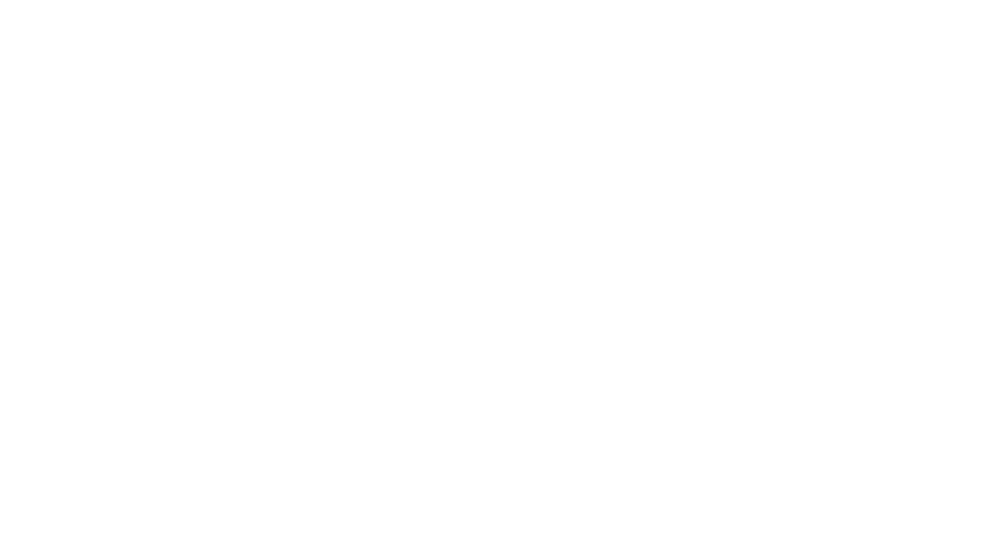
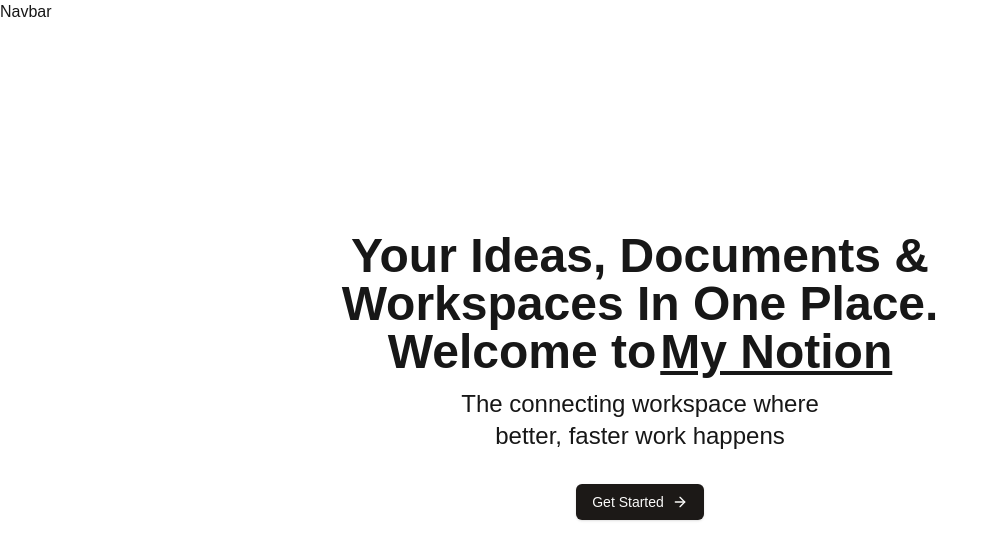
Before and after one commit to peterdinis/My-Notion, a Next.js app: page / in a window 1280 px wide. Shown: the top 560 px of the page, without its empty margins (0-997 px from the left). Built offline with nearby package versions, Linux system fonts and the light colour scheme.

Commit message:
feat: Design landing page

```diff
--- a/app/_components/home/HomeHeader.tsx
+++ b/app/_components/home/HomeHeader.tsx
@@ -1,11 +1,18 @@
 import { FC } from "react";
 
 const HomeHeader: FC = () => {
-    return (
-        <>
-
-        </>
-    )
-}
+  return (
+    <div className="max-w-3xl space-y-3">
+      <h1 className="text-3xl sm:text-4xl md:text-5xl font-bold">
+        Your Ideas, Documents & Workspaces In One Place. Welcome to
+        <span className="underline ml-1">My Notion</span>
+      </h1>
+      <h3 className="text-base sm:text-xl md:text-2xl font-medium">
+        The connecting workspace where
+        <br /> better, faster work happens
+      </h3>
+    </div>
+  );
+};
 
 export default HomeHeader;
--- a/app/_components/home/HomeWrapper.tsx
+++ b/app/_components/home/HomeWrapper.tsx
@@ -1,11 +1,20 @@
 import { FC } from "react";
 import HomeHeader from "./HomeHeader";
+import { Button } from "@/components/ui/button";
+import Link from "next/link";
+import {ArrowRight} from "lucide-react";
 
 const HomeWrapper: FC = () => {
     return (
-        <div className="">
-           <div>
+        <div className="min-h-full flex flex-col dark:bg-[#1f1f1f]">
+           <div className="flex flex-col mt-20 items-center justify-center md:justify-start text-center gap-y-8 flex-1">
                 <HomeHeader />
+                <Button asChild>
+          <Link href="/documents">
+            Get Started
+            <ArrowRight className="w-4 h-4 ml-2" />
+          </Link>
+        </Button>
            </div>
         </div>
     )
--- a/app/page.tsx
+++ b/app/page.tsx
@@ -2,7 +2,14 @@
 import HomeWrapper from "./_components/home/HomeWrapper"
 
 const Homepage: NextPage = () => {
-  return <HomeWrapper />
+  return (
+    <div className="h-full dark:bg-[#1f1f1f]">
+      Navbar
+      <main className="h-full pt-32">
+          <HomeWrapper />
+      </main>
+    </div>
+  )
 }
 
 export default Homepage
```
